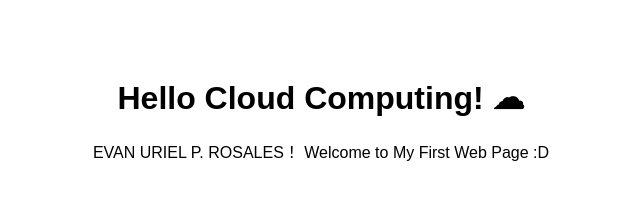
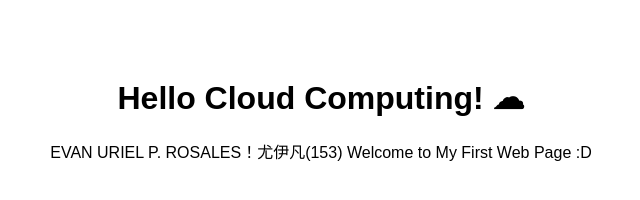
Before and after one commit to evanurielrosales-ux/my-first-cloud-page, a plain HTML site: page index.html in a window 1280 px wide. Shown: the whole page, without its empty margins (319-959 px from the left). Drawn offline with Linux system fonts and the light colour scheme.

Commit message:
Update index.html

```diff
--- a/index.html
+++ b/index.html
@@ -5,7 +5,7 @@
 </head>
 <body style="text-align:center; padding-top:50px; font-family:sans-serif;">
     <h1>Hello Cloud Computing! ☁</h1>
-    <p>EVAN URIEL P. ROSALES！
+    <p>EVAN URIEL P. ROSALES！尤伊凡(153)
 Welcome to My First Web Page :D</p>
 </body>
 </html>
```
